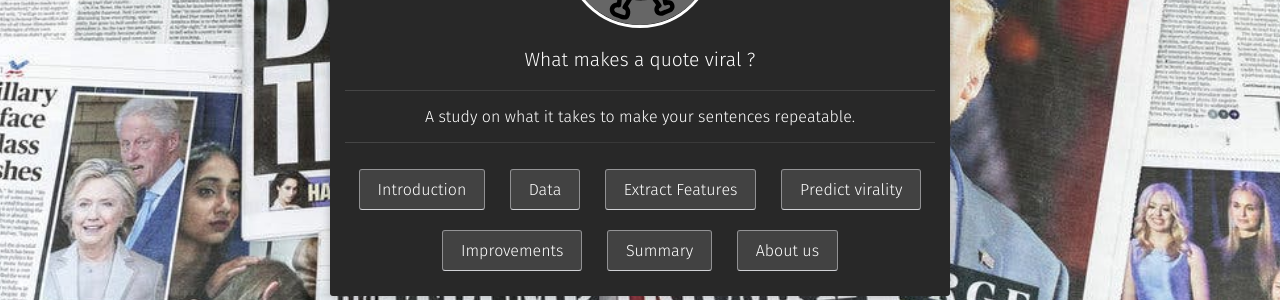
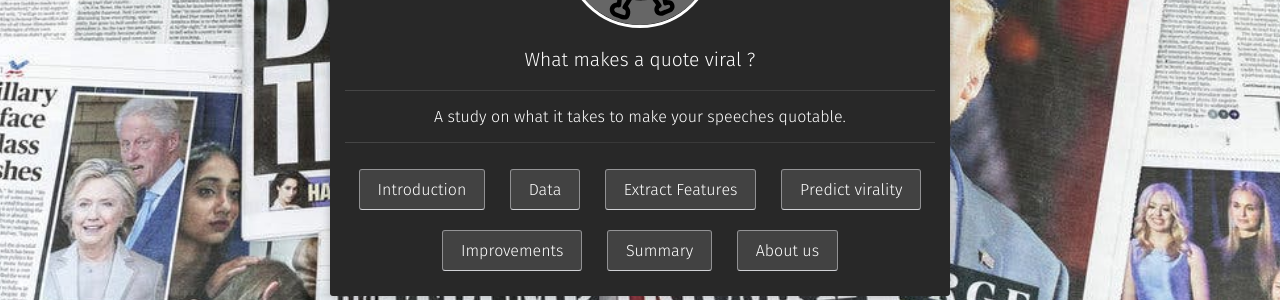
Before and after one commit to kaoutamine/viralSpeech, a Jekyll site: the page built from index.html, in a window 1280 px wide. Shown: the part 378-678 px from the top of the page. Built offline with Jekyll 4.4.1, drawn with Linux system fonts in a browser that asks for light colours; some web fonts are replaced.

Commit message:
description sentences change

```diff
--- a/_config.yml
+++ b/_config.yml
@@ -1,6 +1,6 @@
 # Site
 title:              "What makes a quote viral ?"
-bio:                'A study on what it takes to make your sentences repeatable.'
+bio:                'A study on what it takes to make your speeches quotable.'
 description:        "This study has been carried on in the context of Applied Data Analysis course at EPFL."
 reading_time:       true
 words_per_minute:   200
```
